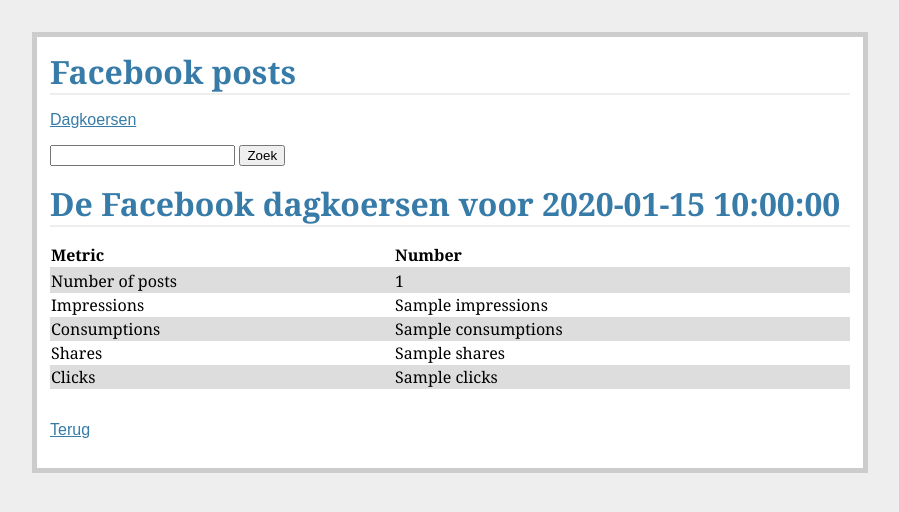
After one commit to rikwashere/Facebook-analytics, a Flask app: template Templates/show_day.html in a window 1280 px wide. The commit adds this page. Shown: the top 512 px of the page, without its empty margins (190-1089 px from the left). Run offline with Flask 2, Linux system fonts and the light colour scheme; the template is opened without the code that fills it: most values are stand-ins (such as "Sample title", 1, 10 or a date in 2020); form fields are guessed from the names that the template uses; parts of the project's set-up code (start-up, migrations or seed data) failed here and were passed over.

Commit message:
Started daily view
- Started work on a new view, which contains the daily aggregate of
Facebook post performance.
- Currently /dagkoersen/ works with the current date only. A search
date search engine form is implemented, but does not yet connect to the
database: probably will have to handle it with a different functions,
which means that the base view will have to be updated as a different
action will be called when the user inputs the date.
 - Added some more error handling to the crawler and some suggestions
for a new data field.
- Implemented the data search form in server.py
- implement the code for the new view.
- Implemented the new view in show_day.html
- Had an issue with the title in show_posts: currently pasts the url
instead. In time, thinking of crawling the article and extracting the
title from the page.

```diff
--- a/Templates/base.html
+++ b/Templates/base.html
@@ -3,9 +3,14 @@
 <link rel="stylesheet" type="text/css" href="{{ url_for('static', filename='style.css') }}">
 <div class="page">
   <h1>Facebook posts</h1>
+  	<p><a href='/dagkoersen'>Dagkoersen</a></p>
 	<form style="display: inline;" method="post" action="/search/" name="search">
 	      {{ form.search() }}
 	      <input type="submit" value="Zoek"></form>
 	</form>
   </p>
   {% block body %}{% endblock %}
+
+<div>
+  <p><a href='\'>Terug</a></p>
+</div>
--- /dev/null
+++ b/Templates/show_day.html
@@ -0,0 +1,49 @@
+{% extends "base.html" %}
+
+{% block body %}
+
+<script>
+function hide(num) {
+    var x = document.getElementById(num);
+    var x_btn = document.getElementById('btn-' + num);
+    if (x.style.display === 'none') {
+        x.style.display = 'block';
+        x_btn.innerHTML = 'Hide post message';
+    } else {
+        x.style.display = 'none';
+        x_btn.innerHTML = 'Show post message';
+    }
+}
+
+</script>
+
+<div class='post'>
+<h1>De Facebook dagkoersen voor {{ data.date }}</h1>
+<table>
+  <tr>
+    <th>Metric</th>
+    <th>Number</th>
+  </tr>
+  <tr>
+    <td>Number of posts</td>
+    <td>{{ data|length }}</td>
+  </tr>
+  <tr>
+    <td>Impressions</td>
+    <td>{{ data.impressions }}</td>
+  </tr>
+  <tr>
+    <td>Consumptions</td>
+    <td>{{ data.consumptions }}</td>
+  </tr>
+  <tr>
+    <td>Shares</td>
+    <td>{{ data.shares }}</td>
+  <tr>
+    <td>Clicks</td>
+    <td>{{ data.clicks }}</td>
+  <tr>
+</table>
+</div>
+
+{% endblock %}
--- a/Templates/show_posts.html
+++ b/Templates/show_posts.html
@@ -19,7 +19,7 @@
 
 <h1>Laatste {{ posts|length }} posts</h1>
 {% for post in posts %}
-  <h2>{{ ' '.join(post.link.split('/')[-1].split('-')[:-2]) }}</h2>
+  <h2>{{ post.link }}</h2>
   <div class='post' id={{ post.type }}>
     <table>
       <tr>
--- a/server.py
+++ b/server.py
@@ -1,7 +1,9 @@
 from flask import Flask, request, session, g, redirect, url_for, abort, render_template, flash, jsonify
+from wtforms.widgets.core import Select, HTMLString, html_params
 from wtforms.validators import DataRequired
-from wtforms import StringField
+from wtforms import StringField, DateField
 from flask_wtf import Form
+import datetime
 import sqlite3
 import os
 
@@ -19,6 +21,36 @@
 
 ))
 app.config.from_envvar('FLASKR_SETTINGS', silent=True)
+
+class SelectDateWidget(object):
+    FORMAT_CHOICES = {
+        '%d': [(x, str(x)) for x in range(1, 32)],
+        '%m': [(x, str(x)) for x in range(1, 13)],
+        '%y': [(x, str(x)) for x in range(2014, 2018)],
+    }
+
+    def __call__(self, field, **kwargs):
+        field_id = kwargs.pop('id', field.id)
+        html = []
+        for format in field.format.split():
+            choices = self.FORMAT_CHOICES[format]
+            id_suffix = format.replace('%', '-')
+            params = dict(kwargs, name=field.name, id=field_id + id_suffix)
+            html.append('<select %s>' % html_params())
+            if field.data:
+                current_value = int(field.data.strftime(format))
+            else:
+                current_value = None
+            for value, label in choices:
+                selected = (value == current_value)
+                html.append(Select.render_option(value, label, selected))
+            html.append('</select>')
+
+        return HTMLString(''.join(html))
+
+
+class DateForm(Form):
+    search = DateField('search', format='%d %m %y', widget=SelectDateWidget())
 
 def connect_db():
     """Connects to the specific database."""
@@ -41,7 +73,6 @@
 	rv = cur.fetchall()
 	cur.close()
 	return (rv[0] if rv else None) if one else rv
-
 
 @app.teardown_appcontext
 def close_db(error):
@@ -109,3 +140,23 @@
 	search_form = SearchForm()
 
 	return render_template('show_posts.html', posts=post, form=search_form, day=day)
+
+@app.route('/dagkoersen/')
+def show_day():
+	db = get_db()
+	search_form = SearchForm()
+	today = datetime.datetime.now().date()
+	data = {}
+
+	posts = query_db('SELECT * FROM facebook where DATE(time_stamp) = ?', (today, ))
+	data['impressions'] = sum([post['impressions'] for post in posts])
+
+	data['posts'] = posts
+	data['date'] = today
+	data['impressions'] = sum([post['impressions'] for post in posts if post['impressions'] != None])
+	data['consumptions'] = sum([post['consumptions'] for post in posts if post['consumptions'] != None])
+	data['shares'] = sum([post['shares'] for post in posts if post['shares'] != None])
+	data['clicks'] = sum([post['clicks'] for post in posts if post['clicks'] != None])
+	# search_form naar date_form
+	date_form = DateForm()
+	return render_template('show_day.html', data=data, form=date_form)
```
Also changed, not shown: fbcrawler.py (+4 -17 lines).
